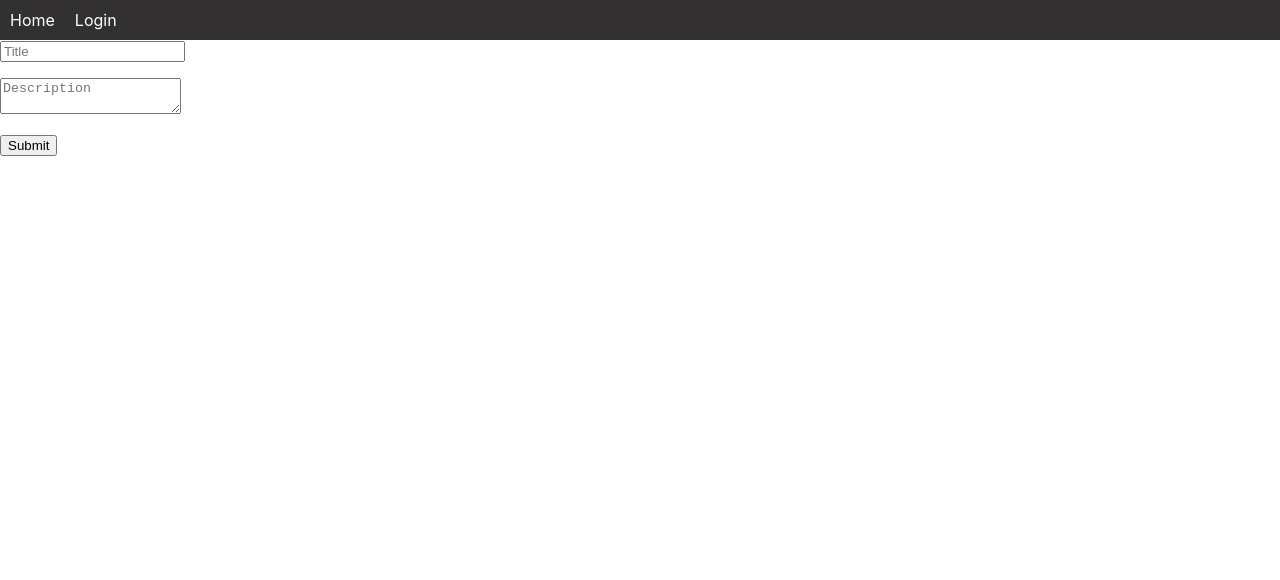
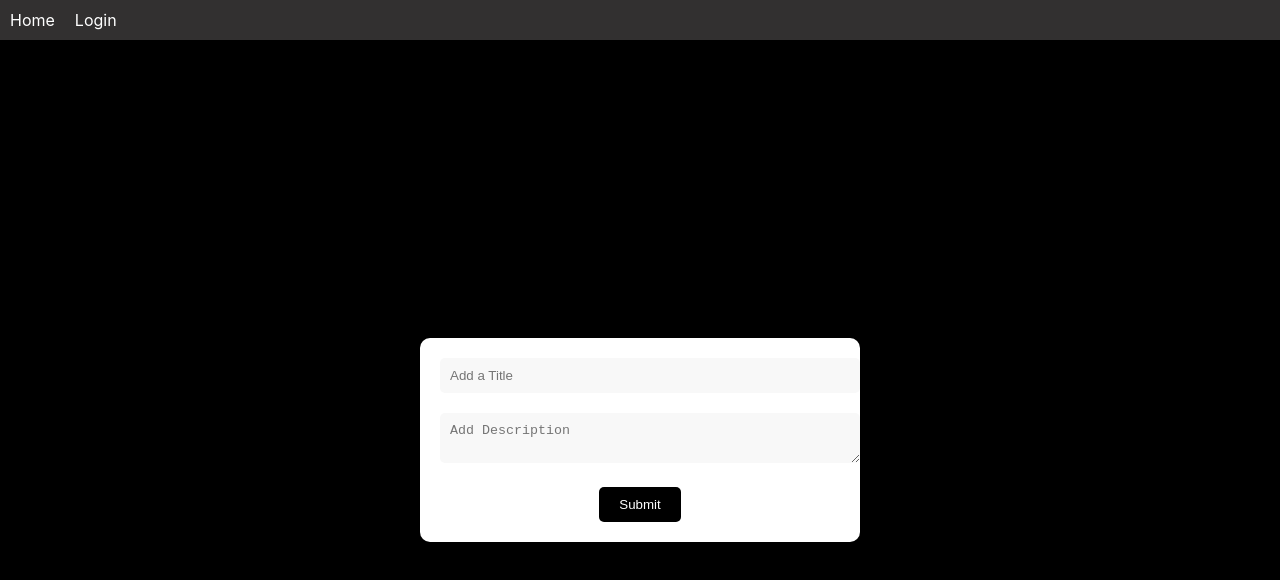
Before and after one commit to Narennnnn/CommUnity, a React (Create React App) app: page /createpost in a window 1280 px wide. Shown: the top 580 px of the page. Built offline with nearby package versions, Linux system fonts and the light colour scheme; no server answers.

Commit message:
working on LikeDislike

```diff
--- a/package.json
+++ b/package.json
@@ -16,6 +16,7 @@
     "@types/react-dom": "^18.2.7",
     "@types/react-router-dom": "^5.3.3",
     "firebase": "^10.1.0",
+    "lucide-react": "^0.263.1",
     "react": "^18.2.0",
     "react-dom": "^18.2.0",
     "react-firebase-hooks": "^5.1.1",
--- a/src/App.css
+++ b/src/App.css
@@ -30,6 +30,74 @@ button {
   border-radius: 5px;
 }
 
-.create-post {
-  background-color: #323030;
+.create-post-page {
+  background-color: #000;
+  color: #fff;
+  display: flex;
+  justify-content: center;
+  align-items: center;
+  height: 100vh;
+
 }
+
+.create-form-container {
+  width: 400px;
+  background-color: #fff;
+  color: #000;
+  padding: 20px;
+  border-radius: 10px;
+  box-shadow: 0 0 10px rgba(0, 0, 0, 0.1);
+}
+
+.create-form-group {
+  margin-bottom: 20px;
+}
+
+
+.create-form-input {
+  width: 100%;
+  padding: 10px;
+  background-color: #f8f8f8;
+  color: #000;
+  border: none;
+  border-radius: 5px;
+  outline: none;
+}
+
+.create-form-textarea {
+  width: 100%;
+  padding: 10px;
+  background-color: #f8f8f8;
+  color: #000;
+  border: none;
+  border-radius: 5px;
+  outline: none;
+  /* Update the height property */
+  height: 100%;
+  overflow: auto;
+  /* Add the following to enable vertical resizing */
+  resize: vertical;
+}
+
+.create-form-error {
+  color: red;
+}
+
+.create-form-submit-container {
+  display: flex;
+  justify-content: center;
+}
+
+.create-form-submit-button {
+  padding: 10px 20px;
+  background-color: #000;
+  color: #fff;
+  border: none;
+  border-radius: 5px;
+  cursor: pointer;
+  transition: background-color 0.3s ease;
+}
+
+.create-form-submit-button:hover {
+  background-color: #333;
+}
--- a/src/App.tsx
+++ b/src/App.tsx
@@ -1,6 +1,6 @@
 import './App.css';
 import { Route, BrowserRouter as Router, Routes } from 'react-router-dom';
-import { Main } from './pages/Main';
+import { Main } from './pages/create-post/main/Main';
 import { Navbar } from './components/Navbar';
 import { Login } from './pages/Login';
 import { CreatePost } from './pages/create-post/Createpost';
--- a/src/components/Navbar.tsx
+++ b/src/components/Navbar.tsx
@@ -1,14 +1,16 @@
 import { Link, useLocation } from 'react-router-dom';
 import { auth } from '../config/firebase';
 import { useAuthState } from 'react-firebase-hooks/auth';
-
+import { UserCircle2 } from 'lucide-react';
+import { useNavigate } from 'react-router-dom';
 export const Navbar: React.FC = () => {
     const location = useLocation(); // Get the current location using useLocation hook
     const isLoginPage = location.pathname === '/login'; // Check if it's the login page
     const [user] = useAuthState(auth);
-
+    const navigate = useNavigate();
     const handleSignOut = async () => {
         await auth.signOut();
+        navigate("/");
     };
 
     return (
@@ -21,6 +23,7 @@ export const Navbar: React.FC = () => {
                 {user && (
                     <>
                         {user?.displayName && <p>{user.displayName}</p>}
+                        <UserCircle2 />
                         {user ? <button onClick={handleSignOut}>Sign Out</button> : null}
                     </>
                 )}
--- a/src/pages/Home.css
+++ b/src/pages/Home.css
@@ -6,6 +6,7 @@
 
 .home-links {
     margin-top: 20px;
+    transition: background-color 0.3s ease;
 }
 
 .home-links a {
--- a/src/pages/Login.css
+++ b/src/pages/Login.css
@@ -1,6 +1,6 @@
 /* Login.css */
 .container {
-    background-color: white;
+    background-color: black;
     display: flex;
     flex-direction: column;
     align-items: center;
@@ -52,15 +52,20 @@
     border-radius: 10px;
     cursor: pointer;
     font-size: 1rem;
+    transition: background-color 0.3s ease;
+}
+
+.signInClass button:hover {
+    background-color: #333;
 }
 
 .signInClass button.signIn {
-    background-color: #002E2C;
+    background-color: #000;
     /* Light blue color */
 }
 
 .signInClass button.signUp {
-    background-color: #002E2C;
+    background-color: #000;
     /* Orange color */
 }
 
@@ -69,7 +74,8 @@
 }
 
 .signInClass button.signInGoogle {
-    background-color: #002E2C;
+    background-color: #000;
+
     /* Light blue color */
     border-radius: 10px;
 }
--- a/src/pages/Login.tsx
+++ b/src/pages/Login.tsx
@@ -65,7 +65,7 @@ export const Login: React.FC = () => {
     return (
         <div className='container'>
             <div className='signInClass'>
-                <h1>Welcome Back</h1>
+                <h1>Welcome Back!</h1>
                 {error && <div className="error">{error}</div>}
                 <input type="text" placeholder="Email" value={email} onChange={(e) => setEmail(e.target.value)} />
                 <input type="password" placeholder="Password" value={password} onChange={(e) => setPassword(e.target.value)} />
--- a/src/pages/Main.tsx
+++ /dev/null
@@ -1,10 +0,0 @@
-import React from 'react';
-import './Home.css';
-
-export const Main = () => {
-    return (
-        <div className="home-container">
-            <h1>Welcome to the Home Page</h1>
-        </div>
-    );
-};
--- a/src/pages/create-post/Createformm.tsx
+++ b/src/pages/create-post/Createformm.tsx
@@ -4,6 +4,7 @@ import { yupResolver } from '@hookform/resolvers/yup';
 import { addDoc, collection } from "firebase/firestore";
 import { auth, db } from "../../config/firebase";
 import { useAuthState } from "react-firebase-hooks/auth";
+import { useNavigate } from "react-router-dom";
 interface createFormData {
     title: string;
     description: string;
@@ -15,7 +16,7 @@ export const CreateForm = () => {
         title: yup.string().required("You Must Add a title!"),
         description: yup.string().required("You Must Add Description Anna!"),
     });
-
+    const navigate = useNavigate();
     const { register, handleSubmit, formState: { errors } } = useForm<createFormData>({
         resolver: yupResolver(schema),
     });
@@ -27,17 +28,37 @@ export const CreateForm = () => {
             username: user?.displayName,
             userId: user?.uid,
         })
+        navigate("/");
     };
 
+
     return (
-        <div className="postingPage">
-            <form onSubmit={handleSubmit(onCreatePost)}>
-                <input placeholder="Title" {...register('title')} />
-                <p style={{ color: "red" }}>{errors.title?.message}</p>
-                <textarea placeholder="Description" {...register('description')} />
-                <p style={{ color: "red" }}>{errors.description?.message}</p>
-                <input type="submit" />
-            </form>
+        <div className="create-post-page">
+            <div className="create-form-container">
+                <form onSubmit={handleSubmit(onCreatePost)}>
+                    <div className="create-form-group">
+                        <input
+                            placeholder="Add a Title"
+                            {...register('title')}
+                            className="create-form-input"
+                        />
+                        {errors.title && <p className="create-form-error"> {errors.title.message} </p>}
+                    </div>
+
+                    <div className="create-form-group">
+                        <textarea
+                            placeholder="Add Description"
+                            {...register('description')}
+                            className="create-form-textarea"
+                        />
+                        {errors.description && <p className="create-form-error"> {errors.description.message} </p>}
+                    </div>
+
+                    <div className="create-form-submit-container">
+                        <input type="submit" className="create-form-submit-button" value="Submit" />
+                    </div>
+                </form>
+            </div>
         </div>
     );
 };
--- /dev/null
+++ b/src/pages/create-post/main/Main.tsx
@@ -0,0 +1,31 @@
+import React, { useEffect, useState } from 'react';
+import { Config } from 'firebase/auth';
+import { db } from '../../../config/firebase';
+import '../../Home.css';
+import { Post } from './Post';
+import { getDocs, collection } from '@firebase/firestore';
+
+export interface IPost {
+    id: string;
+    description: string;
+    userId: string;
+    title: string;
+    username: string;
+}
+
+export const Main = () => {
+    const [postList, setPostList] = useState<IPost[] | null>(null);
+    const postRef = collection(db, "posts");
+    const getPosts = async () => {
+        const data = await getDocs(postRef);
+        setPostList(data.docs.map((doc) => ({ ...doc.data(), id: doc.id })) as IPost[]);
+    }
+    useEffect(() => {
+        getPosts();
+    }, [])
+    return (
+        <div>
+            {postList?.map((post) => <Post post={post} />)}
+        </div>
+    );
+};
--- /dev/null
+++ b/src/pages/create-post/main/Post.tsx
@@ -0,0 +1,56 @@
+import { IPost } from "./Main";
+import { ThumbsUp, ThumbsDown } from 'lucide-react';
+import React, { useEffect, useState } from "react";
+import { addDoc, collection, query, where, getDocs } from "firebase/firestore";
+import { auth, db } from "../../../config/firebase";
+import { useAuthState } from "react-firebase-hooks/auth";
+
+interface Props {
+    post: IPost;
+}
+
+interface Likes {
+    userId: string;
+}
+
+export const Post = (props: Props) => {
+    const { post } = props;
+    const likeRef = collection(db, "likes");
+    const [likeCount, setLikeCount] = useState<Likes[] | null>(null);
+    const likeRec = query(likeRef, where("postId", '==', post.id));
+    const [user] = useAuthState(auth);
+
+    const getLikes = async () => {
+        const likeData = await getDocs(likeRec);
+        setLikeCount(likeData.docs.map((doc) => ({ userId: doc.data().userid })));
+    };
+
+    const addLikes = async () => {
+        await addDoc(likeRef, { userId: user?.uid, postId: post.id });
+    };
+
+    const hasUserLiked = likeCount?.find((like) => like.userId === user?.uid);
+    console.log(hasUserLiked);
+
+    useEffect(() => {
+        getLikes();
+    }, []);
+
+    return (
+        <div>
+            <div className="title">
+                <h1>{post.title}</h1>
+            </div>
+            <div className="description">
+                <p>{post.description}</p>
+            </div>
+            <div className="footer">
+                <h2>~{post.username ? post.username : "Unknown"}</h2>
+                <button style={{ border: "none", background: "none" }} onClick={addLikes}>
+                    {hasUserLiked ? <ThumbsDown color="black" size={15} strokeWidth={3} /> : <ThumbsUp color="black" size={15} strokeWidth={3} />}
+                </button>
+                {likeCount && <p>{likeCount.length}</p>}
+            </div>
+        </div>
+    );
+};
```
Also changed, not shown: 1 other file (tests, documents, lock files or other folders).
